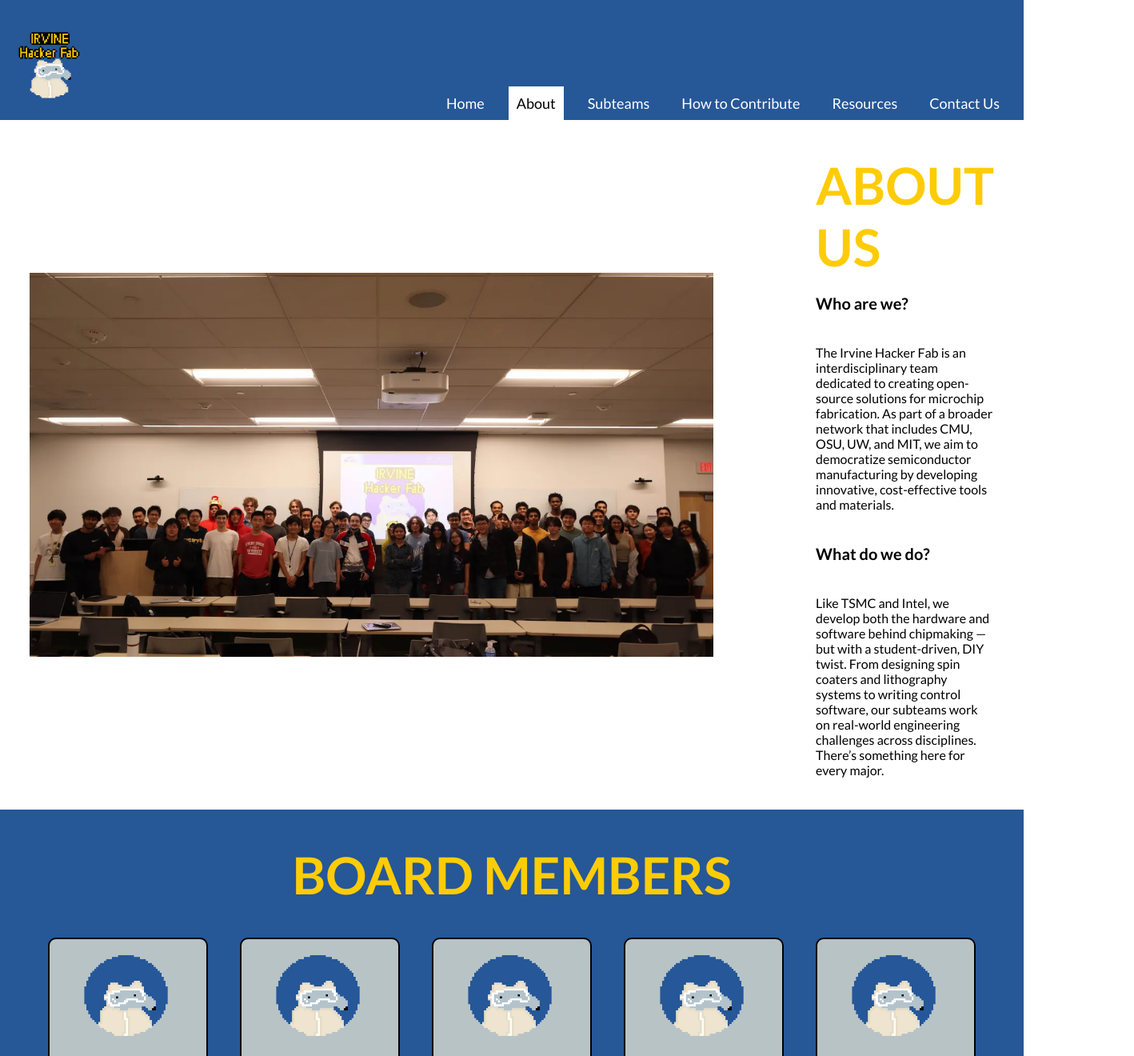
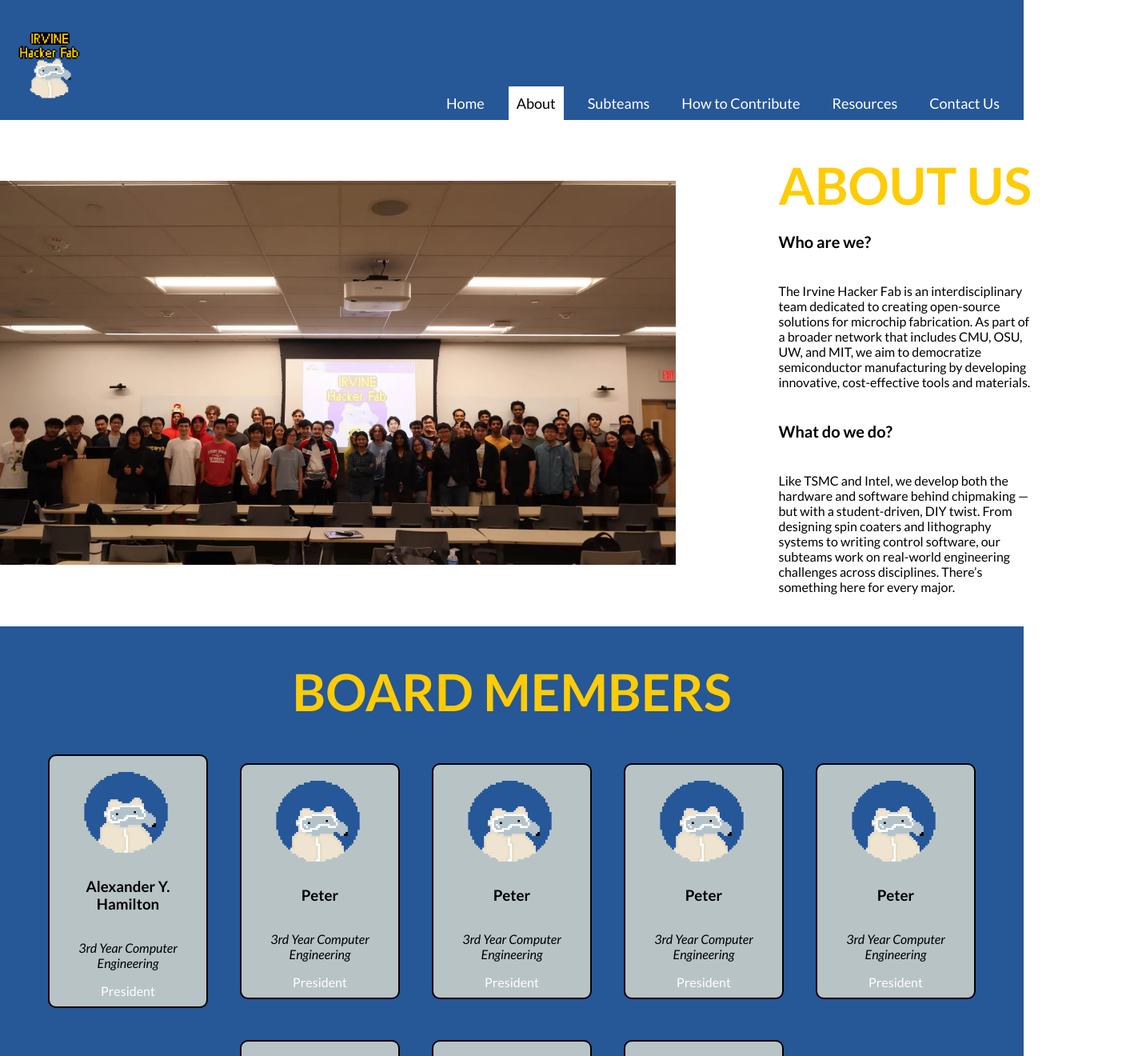
Before and after one commit to irvinehackerfab/hfab-website, a React (Vite) app: page /About in a window 1280 px wide. Shown: the top 1320 px of the page at 80% size, 1418 px wide, since content can reach past the window. Built offline with nearby package versions, Linux system fonts and the light colour scheme.

Commit message:
minor style changes

```diff
--- a/src/index.css
+++ b/src/index.css
@@ -69,6 +69,7 @@ h1{
     font-size: 4em;
     margin-bottom: 20px;
     text-align: left;
+    white-space: nowrap;
 }
 p{
     color: white;
--- a/src/pages/About.jsx
+++ b/src/pages/About.jsx
@@ -7,7 +7,7 @@ import logo from "../assets/hf_logo.png";
 function About() {
   // Board members data, add more members as needed
   const BoardMembers = [
-    { name: 'Peter', role: 'President', year: '3rd Year Computer Engineering', image: logo },
+    { name: 'Alexander Y. Hamilton', role: 'President', year: '3rd Year Computer Engineering', image: logo },
     { name: 'Peter', role: 'President', year: '3rd Year Computer Engineering', image: logo },
     { name: 'Peter', role: 'President', year: '3rd Year Computer Engineering', image: logo },
     { name: 'Peter', role: 'President', year: '3rd Year Computer Engineering', image: logo },
--- a/src/pages/About.module.css
+++ b/src/pages/About.module.css
@@ -52,7 +52,6 @@
   color: black;
 }
 .role{
-  font-style: italic;
   text-align: center;
   margin-bottom: 0;
 
--- a/src/pages/Home.jsx
+++ b/src/pages/Home.jsx
@@ -20,9 +20,7 @@ function Home() {
             <p className={`${styles.eventTime}`}>{eventTime}</p>
             <p className={`${styles.eventDescription}`}>{eventDescription}</p>
           </div>
-          <button className={`${styles.learnMoreButton}`}>
-            Learn More
-          </button>
+          <Link className={`${styles.learnMoreButton}`}to={"/Subteams"}>Learn More</Link>
         </div>
       </div>
 
```
